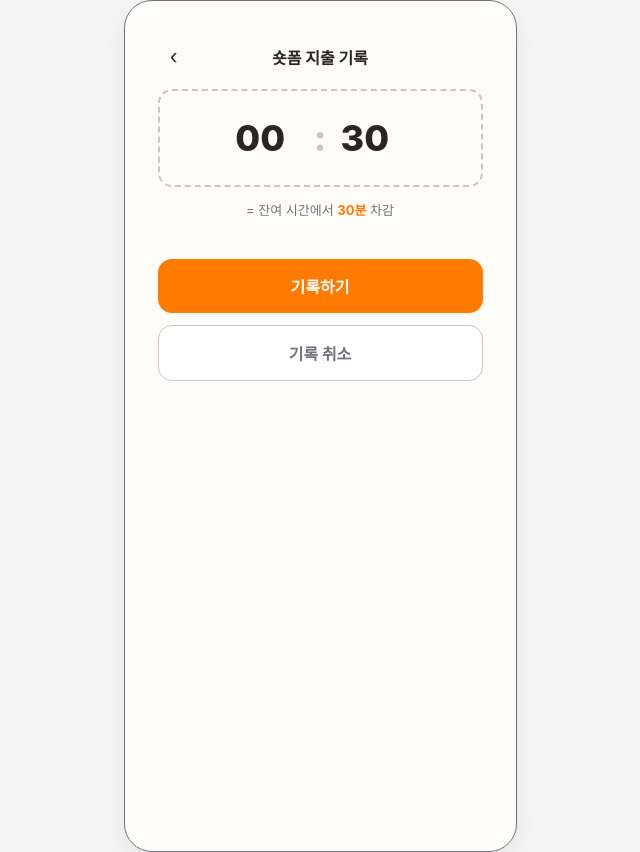
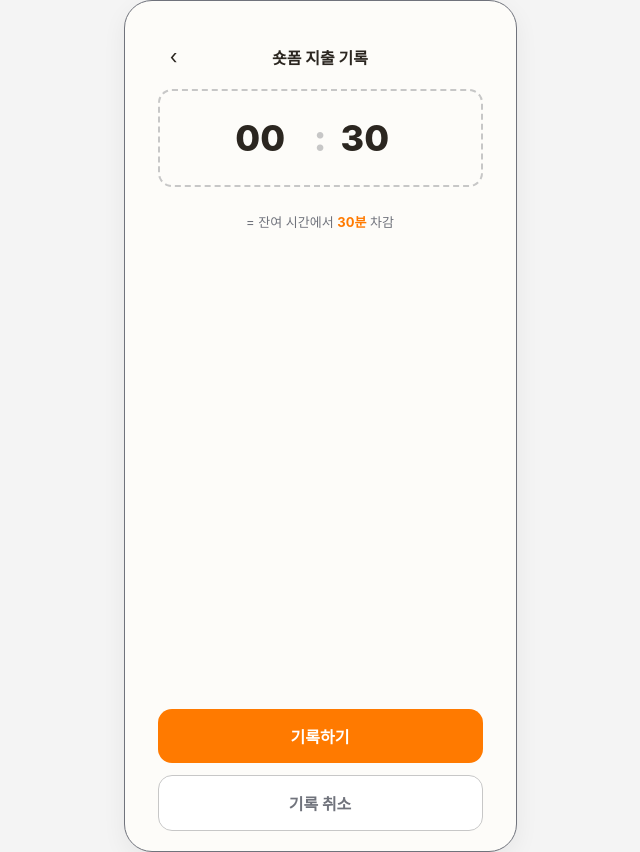
Before and after one commit to pirogramming/Dopamine-Ledger, a Django app: page /ledger/record/spend/ in a window 1280 px wide. Shown: the whole page, without its empty margins (320-960 px from the left). Run offline with Django 5.2, Linux system fonts and the light colour scheme; the visitor is signed in with stand-in values (Sample User, id 1); data that the repository does not hold is empty.

Commit message:
style: 지출 기록 화면 버튼 하단 고정

```diff
--- a/ledger/static/ledger/css/record.css
+++ b/ledger/static/ledger/css/record.css
@@ -53,7 +53,12 @@
   display: flex;
   flex-direction: column;
   flex: 1;
-
+}
+#spend-form {
+  display: flex;
+  flex-direction: column;
+  flex: 1;
+  width: 100%;
 }
 
 .ledger-topbar {
@@ -283,7 +288,9 @@
 }
 
 #result-panel {
+  display: none;
   flex-direction: column;
+  flex: 1;
 }
 
 .btn {
@@ -518,3 +525,8 @@ input:focus-visible {
     gap: 8px;
 }
 .modal-actions .btn { flex: 1; }
+
+.footer-actions {
+  margin-top: auto;
+  width: 100%;
+}
--- a/ledger/templates/ledger/spend_record_form.html
+++ b/ledger/templates/ledger/spend_record_form.html
@@ -75,7 +75,7 @@ SpendRecordForm 필드 대응:
             </ul>
         {% endif %}
         <div class="footer-actions">
-            <div class="button-row" style="margin-top: 40px;">
+            <div class="button-row">
                 <button type="submit" class="btn btn-primary-spend">기록하기</button>
             </div>
             <div class="button-row">
```
